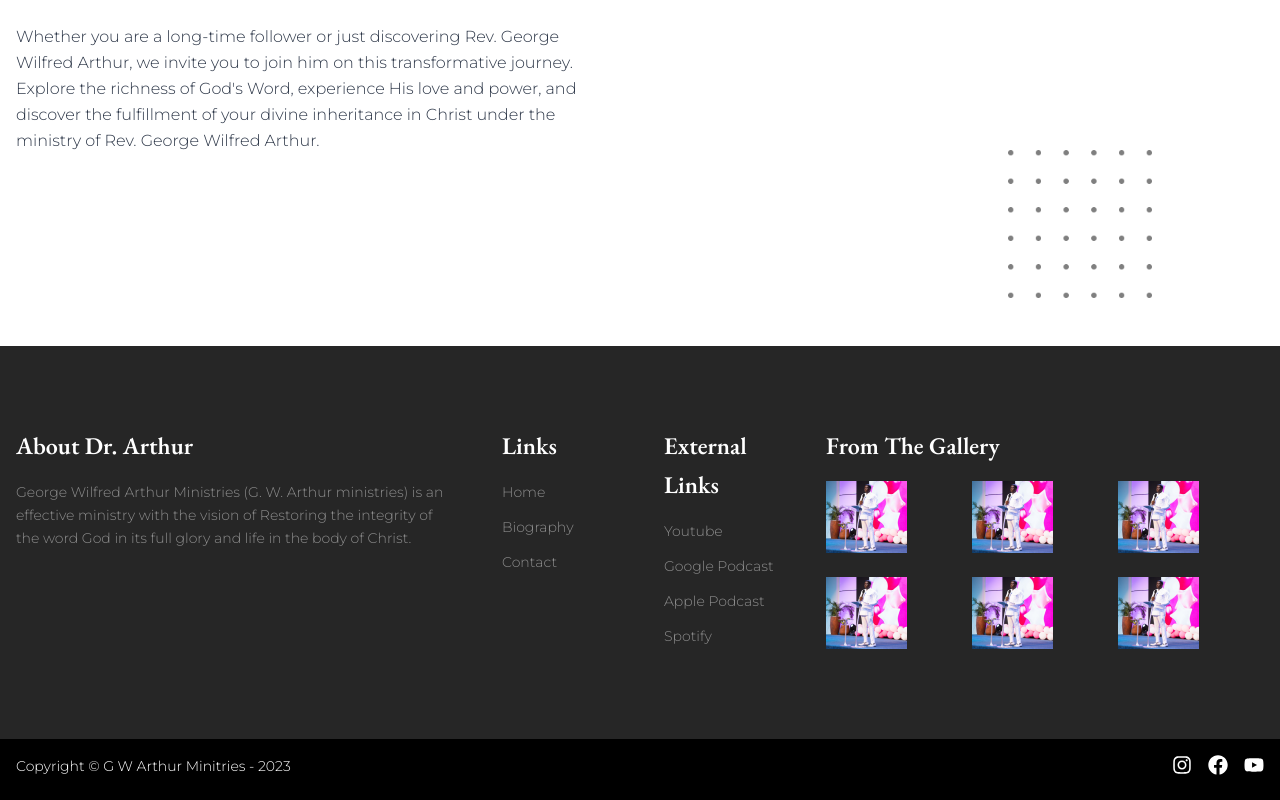
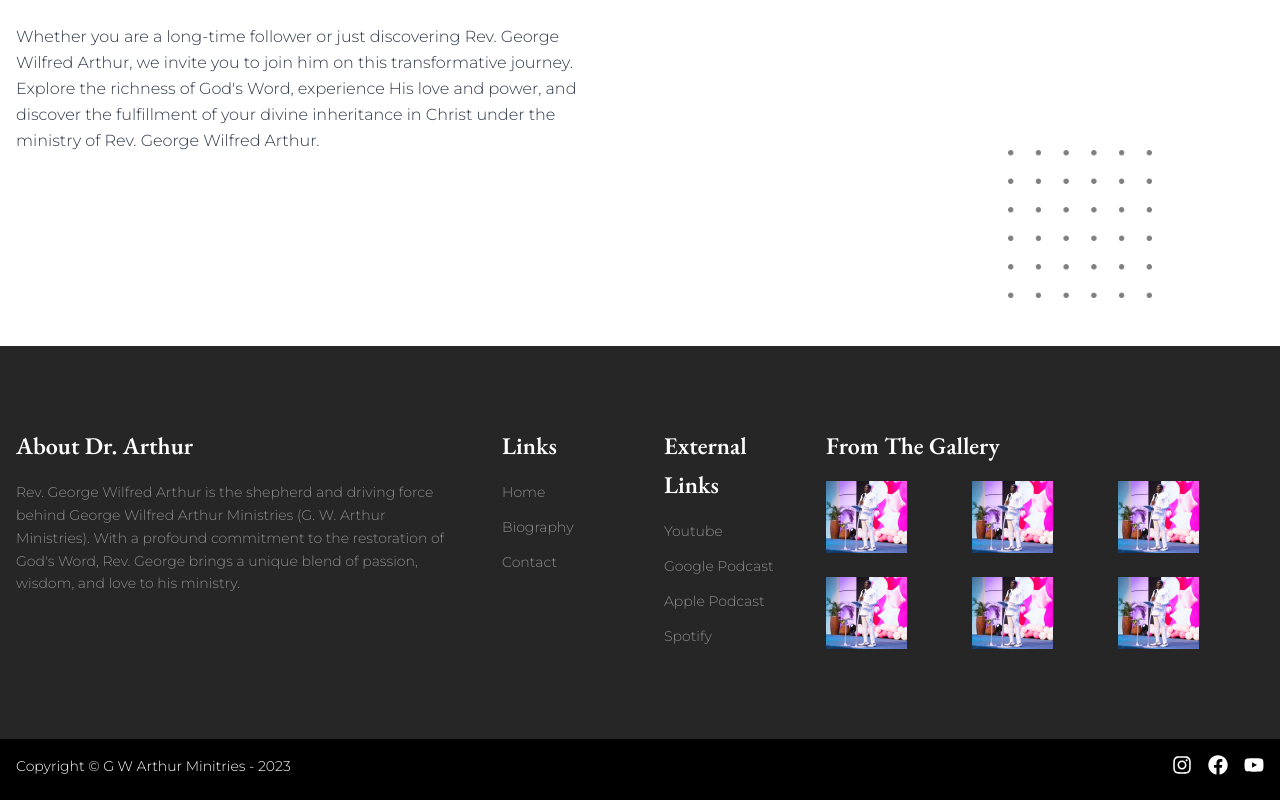
Before and after one commit to eakojo/dr-george, a Next.js app: page /biography in a window 1280 px wide. Shown: the part 1585-2385 px from the top of the page. Built offline with nearby package versions, Linux system fonts and the light colour scheme.

Commit message:
footer update

```diff
--- a/src/components/Blocks/Hero/homeHero.tsx
+++ b/src/components/Blocks/Hero/homeHero.tsx
@@ -42,7 +42,7 @@ const HeroDesktop: NextPage = () => {
       <Flex align={"center"} pos={"absolute"} top={0} left={0} bg={"#021821d6"} w={'100%'} h="100%" zIndex={3}>
         <Grid templateColumns={{base: 'repeat(1, 1fr)', md: 'repeat(3, 1fr)', lg: 'repeat(7, 1fr)'}} gap={12}  px={{ base: 8, '2xl': 36 }}>
           <GridItem colSpan={{base: 2, md: 3,  lg: 5, xl: 3}}>
-            <Text fontSize={{base: 52, md: 64}} textAlign={{base:"left"}} fontWeight={600} color={"white"} lineHeight={1.1}> {data[0]?.data?.title[0]?.text}</Text>
+            <Text fontSize={{base: 44, md: 52, xl: 64}} textAlign={{base:"left"}} fontWeight={600} color={"white"} lineHeight={1.1}> {data[0]?.data?.title[0]?.text}</Text>
             <Text mt={6} color={"whiteAlpha.700"} textAlign={{base:"left"}} fontSize={{base: 12, sm: 14}} fontFamily={"Montserrat"}> {data[0]?.data?.description}</Text>
 
             <Flex justify={{base: "center", lg: "flex-start"}}>
--- a/src/components/Footer/index.tsx
+++ b/src/components/Footer/index.tsx
@@ -11,7 +11,7 @@ const Footer: FC = () => {
     <Grid templateColumns={{base: 'repeat(6, 1fr)' , md: 'repeat(8, 1fr)'}} gap={12} bg={"#262626"} py={20}  px={{ base: 4, '2xl': 36 }}>
       <GridItem colSpan={{base: 6, md: 3}}>
         <Text color={"white"} fontSize={24} fontWeight={600} mb={4} textAlign={{base: "center", md: "left"}}>About Dr. Arthur</Text>
-        <Text color={"whiteAlpha.600"} fontSize={{base: 12, md: 14}} textAlign={{base: "center", md: "left"}} fontFamily={"montserrat"}>George Wilfred Arthur Ministries (G. W. Arthur ministries) is an effective ministry with the vision of Restoring the integrity of the word God in its full glory and life in the body of Christ. </Text>
+        <Text color={"whiteAlpha.600"} fontSize={{base: 12, md: 14}} textAlign={{base: "center", md: "left"}} fontFamily={"montserrat"}>Rev. George Wilfred Arthur is the shepherd and driving force behind George Wilfred Arthur Ministries (G. W. Arthur Ministries). With a profound commitment to the restoration of God&apos;s Word, Rev. George brings a unique blend of passion, wisdom, and love to his ministry.</Text>
       </GridItem>
       <GridItem colSpan={{base: 3, md: 1}}>
         <Text color={"white"} fontSize={24} fontWeight={600} mb={4}>Links</Text>
```
